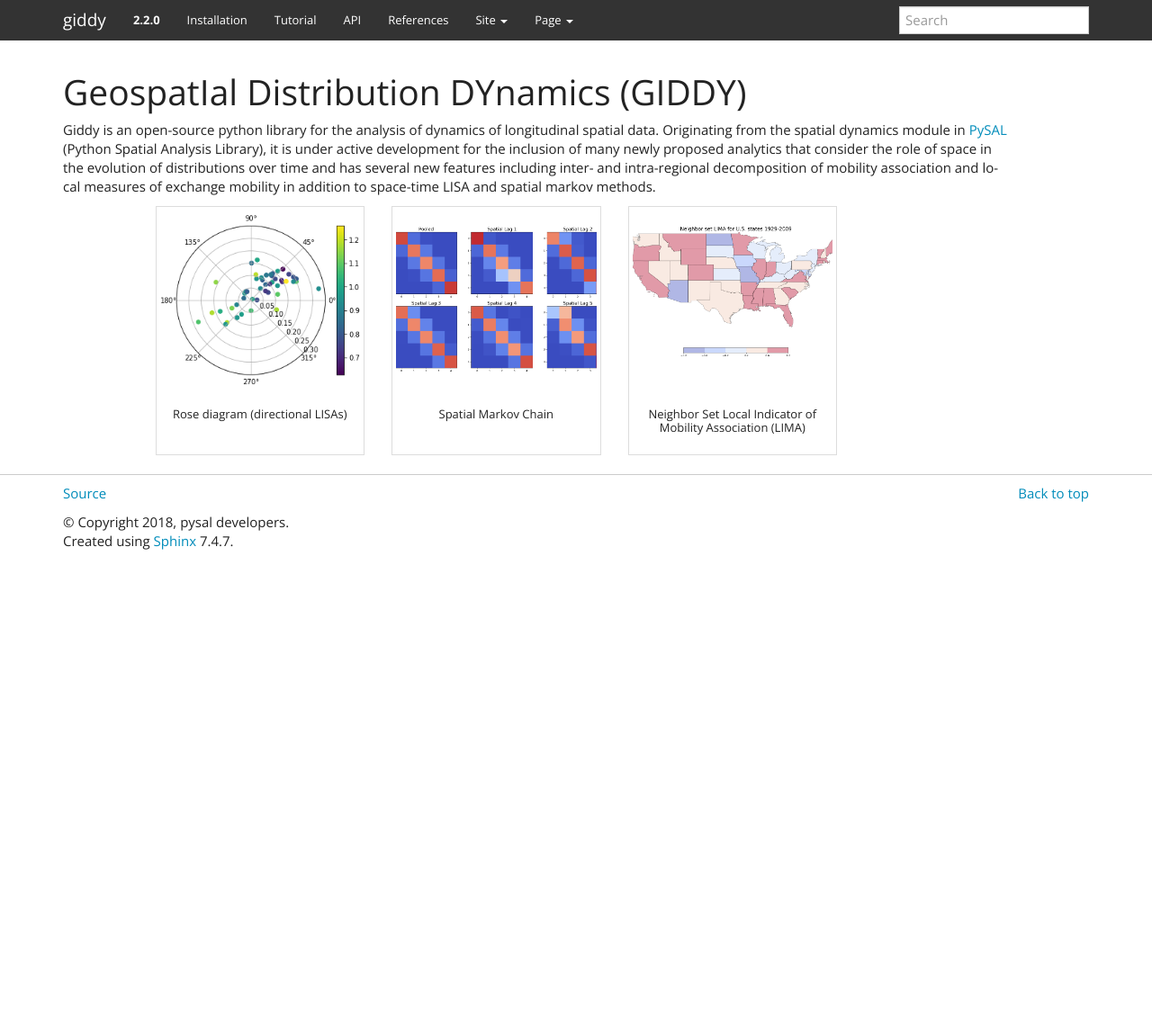
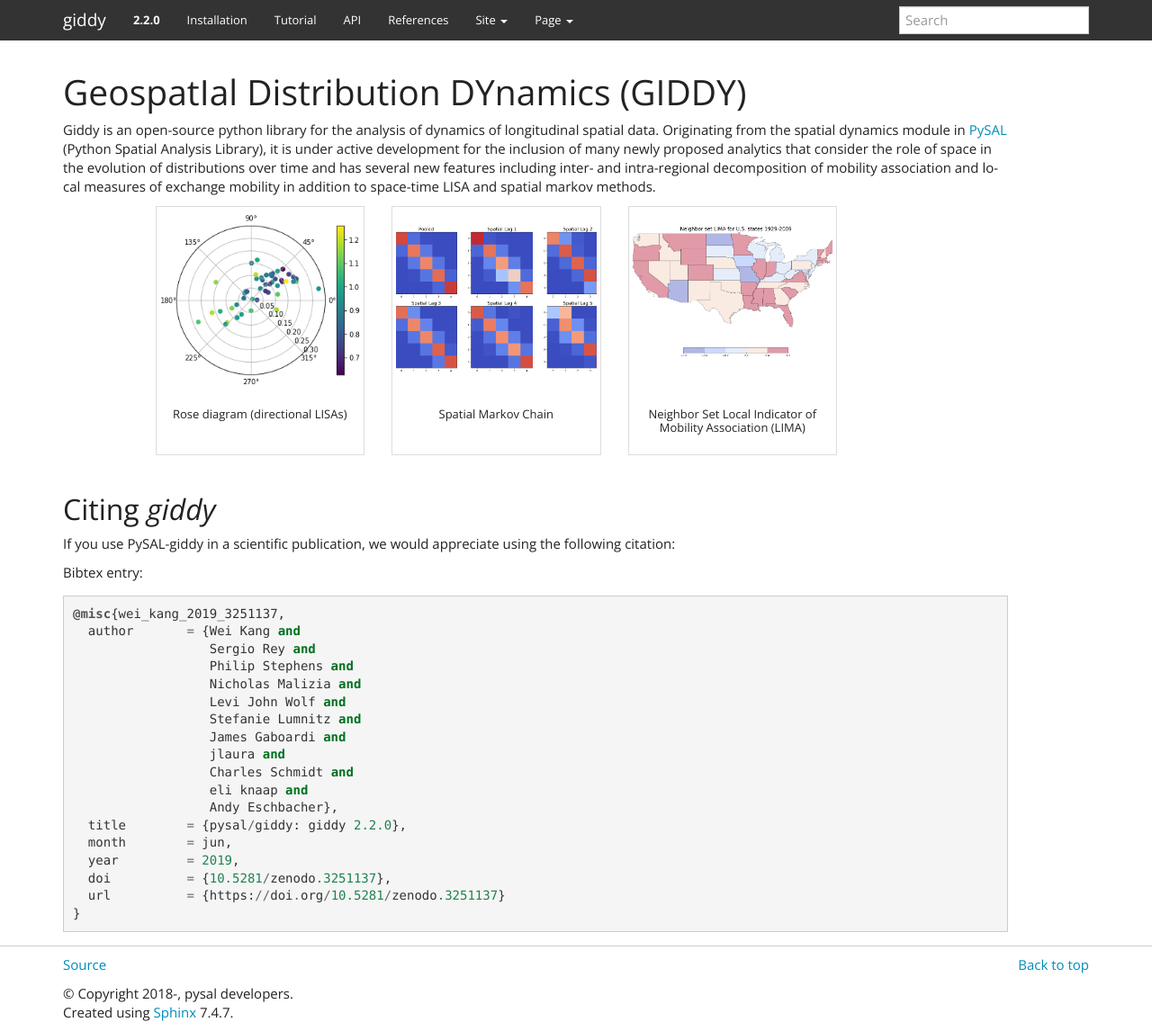
Before and after one commit to pysal/giddy, a Sphinx documentation site: the page built from doc/index.rst, in a window 1280 px wide and 1146 px high. Shown: the whole window at 90% size. Built offline with Sphinx 7.4.7, drawn with Linux system fonts in a browser that asks for light colours; pages that are not in the unit, such as notebooks, are missing from menus.

Commit message:
add zenodo citation to docs landing page

```diff
--- a/doc/conf.py
+++ b/doc/conf.py
@@ -71,7 +71,7 @@ master_doc = 'index'
 
 # General information about the project.
 project = 'giddy'
-copyright = '2018, pysal developers'
+copyright = '2018-, pysal developers'
 author = 'pysal developers'
 
 # The version info for the project you're documenting, acts as replacement for
--- a/doc/index.rst
+++ b/doc/index.rst
@@ -53,6 +53,32 @@ addition to space-time LISA and spatial markov methods.
       </div>
     </div>
 
+Citing `giddy`
+--------------
+
+If you use PySAL-giddy in a scientific publication, we would appreciate using the following citation:
+
+Bibtex entry::
+
+   @misc{wei_kang_2019_3251137,
+     author       = {Wei Kang and
+                     Sergio Rey and
+                     Philip Stephens and
+                     Nicholas Malizia and
+                     Levi John Wolf and
+                     Stefanie Lumnitz and
+                     James Gaboardi and
+                     jlaura and
+                     Charles Schmidt and
+                     eli knaap and
+                     Andy Eschbacher},
+     title        = {pysal/giddy: giddy 2.2.0},
+     month        = jun,
+     year         = 2019,
+     doi          = {10.5281/zenodo.3251137},
+     url          = {https://doi.org/10.5281/zenodo.3251137}
+   }
+
 
 .. toctree::
    :hidden:
```
